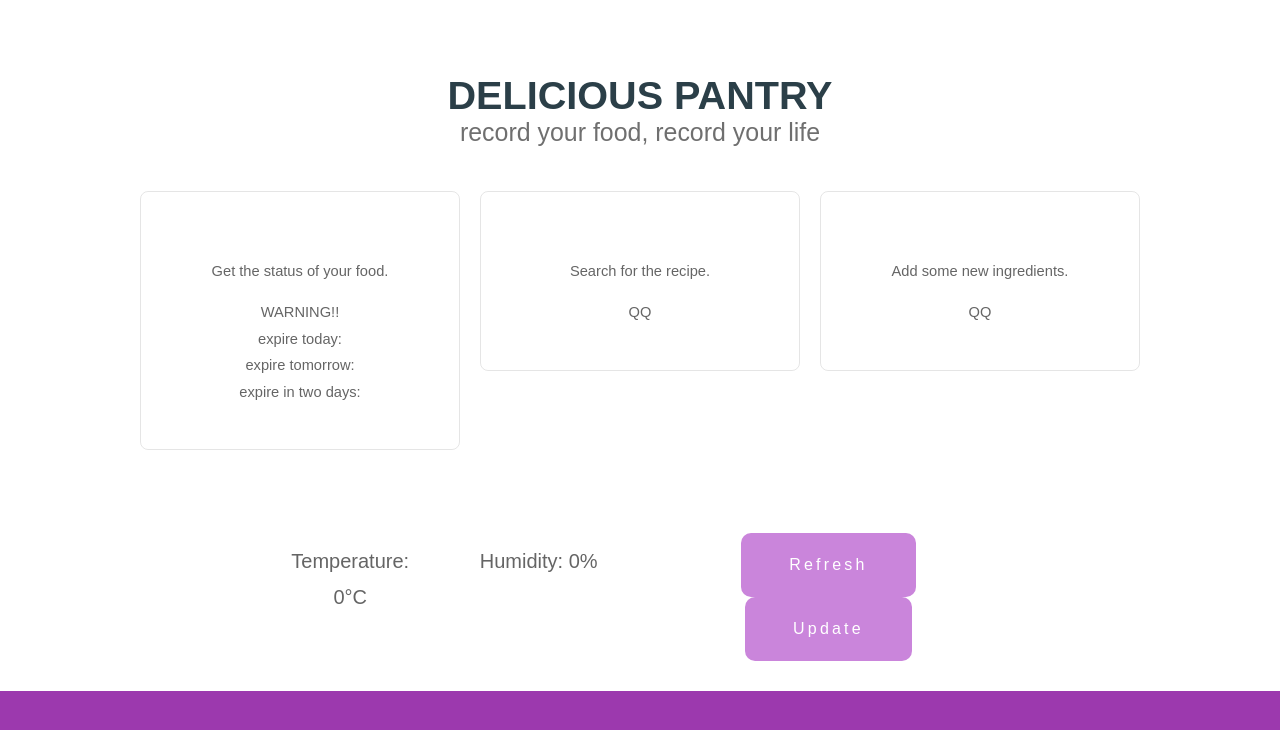
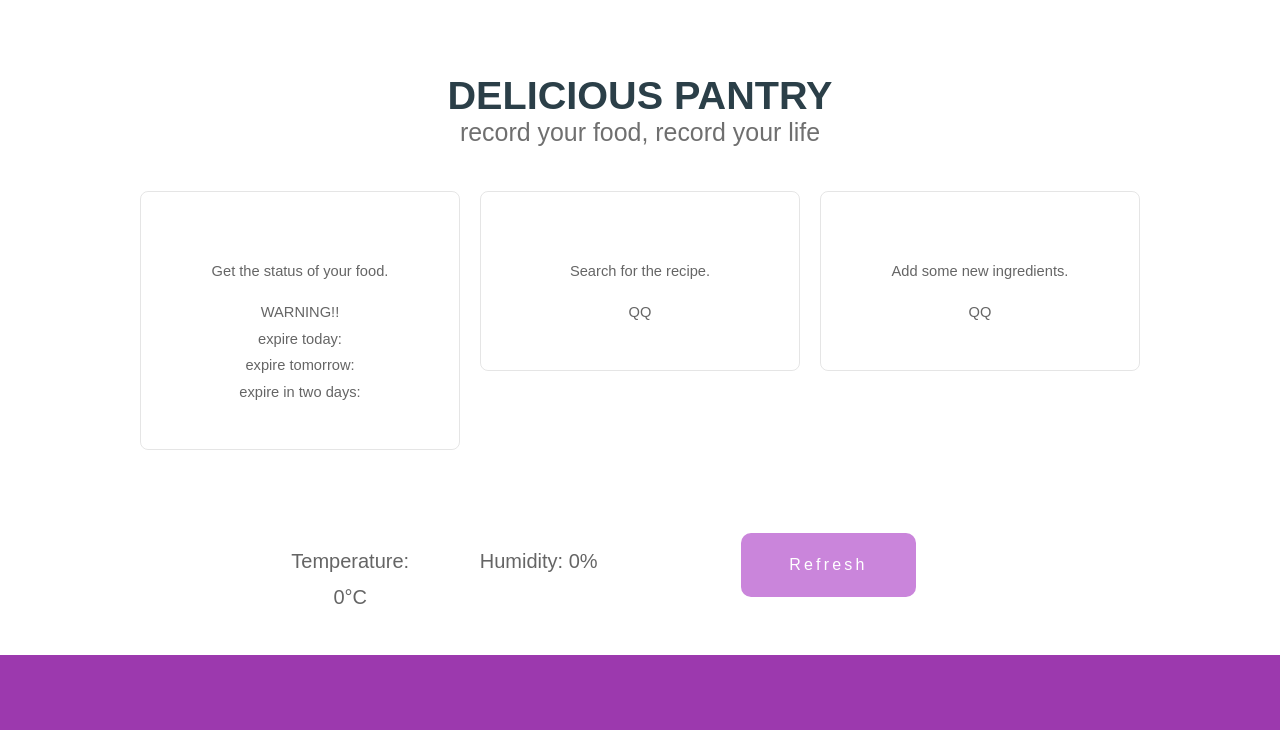
Before and after one commit to Lauren505/pantry, a Flask app: page / in a window 1280 px wide. Shown: the top 730 px of the page. Run offline with Flask 2, Linux system fonts and the light colour scheme; data that the repository does not hold is empty; some libraries are stand-ins or nearby versions.

Commit message:
Update mainpage.html

```diff
--- a/templates/mainpage.html
+++ b/templates/mainpage.html
@@ -14,41 +14,11 @@
 <title>recipe</title>
 <meta name="keywords" content="" />
 <meta name="description" content="" />
-<!--<link href="http://fonts.googleapis.com/css?family=Varela" rel="stylesheet" />-->
 <link href="./static/default.css" rel="stylesheet" type="text/css" media="all" />
-<!--link href="./static/fonts.css" rel="stylesheet" type="text/css" media="all" /-->
-
-<!--[if IE 6]><link href="default_ie6.css" rel="stylesheet" type="text/css" /><![endif]-->
 
 </head>
 <body>
 <div id="wrapper">
-	<!--
-	<div id="header" class="container">
-		<div id="logo">
-			<h1><a href="#">Effeminate</a></h1>
-		</div>
-		<div id="menu">
-			<ul>
-				<li class="current_page_item"><a href="#" accesskey="1" title="">Homepage</a></li>
-				<li><a href="#" accesskey="2" title="">Our Clients</a></li>
-				<li><a href="#" accesskey="3" title="">About Us</a></li>
-				<li><a href="#" accesskey="4" title="">Careers</a></li>
-				<li><a href="#" accesskey="5" title="">Contact Us</a></li>
-			</ul>
-		</div>
-	</div>
-	<div id="banner">
-		<div class="container">
-			<div class="title">
-				<h2>Etiam rhoncus volutpat</h2>
-				<span class="byline">Proin gravida porttitor accumsan</span> </div>
-			<ul class="actions">
-				<li><a href="#" class="button">Etiam posuere</a></li>
-			</ul>
-		</div>
-	</div>
--->
 	<div id="extra" class="container">
 		<div class="title">
 			<h2>Delicious Pantry</h2>
@@ -79,39 +49,10 @@
 			<div><p>Humidity: <span id="humi">10</span>%</p></div>
 			<ul>
 				<li><a href="#" class="button" id="refr">Refresh</a></li>
-				<li><a href="#" class="button" id="updaw">Update</a></li>
 			</ul>
 		</div>
 	</div>
-
-	<!--
-	<div id="featured">
-		<div class="container">
-			<div class="title">
-				<h2>Fusce ultrices fringilla metus</h2>
-				<span class="byline">Donec leo, vivamus fermentum nibh in augue praesent a lacus at urna congue</span> </div>
-			<p>This is <strong>Effeminate</strong>, a free, fully standards-compliant CSS template designed by <a href="http://templated.co" rel="nofollow">TEMPLATED</a>. The photos in this template are from <a href="http://fotogrph.com/"> Fotogrph</a>. This free template is released under the <a href="http://templated.co/license">Creative Commons Attribution</a> license, so you're pretty much free to do whatever you want with it (even use it commercially) provided you give us credit for it. Have fun :) </p>
-		</div>
-		<ul class="actions">
-			<li><a href="#" class="button">Etiam posuere</a></li>
-		</ul>
-	</div>
-	<div id="page" class="container">
-		<div class="title">
-			<h2>Nulla luctus eleifend</h2>
-			<span class="byline">Lorem ipsum dolor sit amet, consectetuer adipiscing elit</span> </div>
-		<p> Vivamus fermentum nibh in augue. Praesent a lacus at urna congue rutrum. Nulla enim eros nibh. Duis enim nulla, luctus eu, dapibus lacinia, venenatis id, quam. Vestibulum imperdiet, magna nec eleifend rutrum, nunc lectus vestibulum velit, euismod lacinia quam nisl id lorem. Quisque erat. Vestibulum pellentesque, justo mollis pretium suscipit, justo nulla blandit libero, in blandit augue justo quis nisl. Fusce mattis viverra elit. Fusce quis tortor.</p>
-		<ul class="actions">
-			<li><a href="#" class="button">Etiam posuere</a></li>
-		</ul>
-	</div>
-	-->
 </div>
-<!--
-<div id="copyright" class="container">
-	<p>&copy; Untitled. All rights reserved. | Photos by <a href="http://fotogrph.com/">Fotogrph</a> | Design by <a href="http://templated.co" rel="nofollow">TEMPLATED</a>.</p>
-</div>
--->
 <script src="./static/mainpage.js" type="text/javascript"></script>
 
 </body>
```
